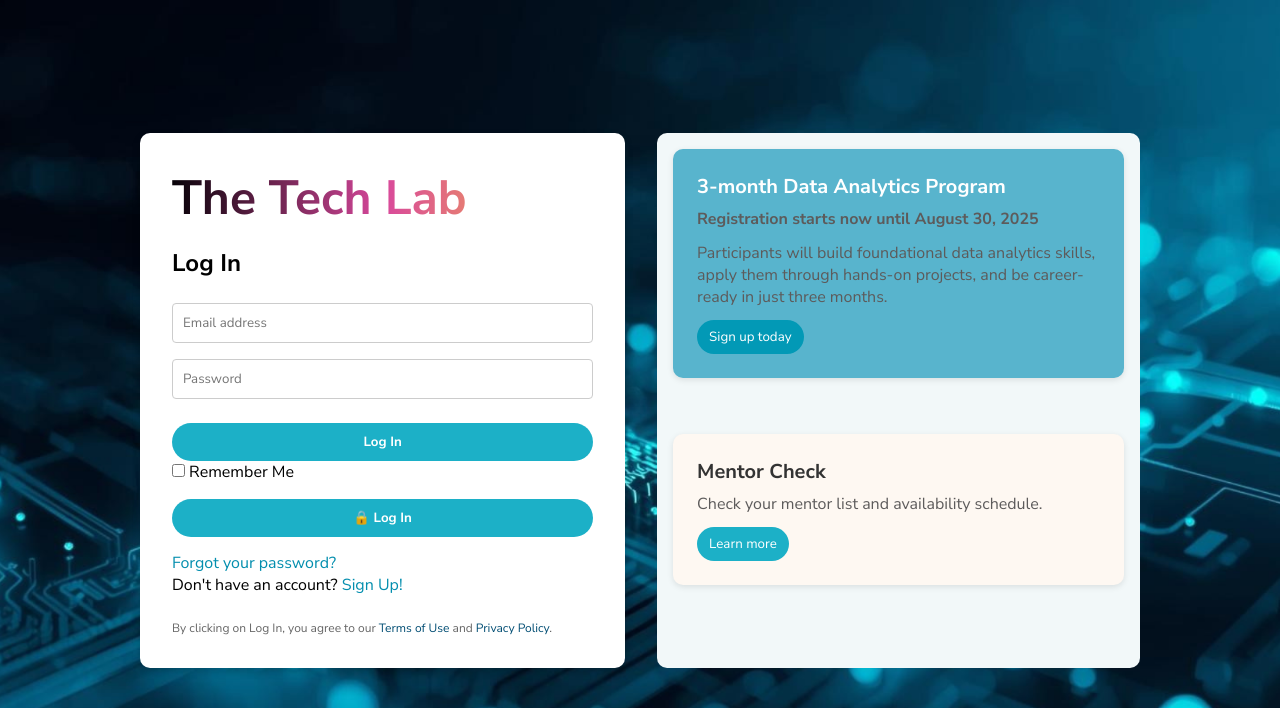
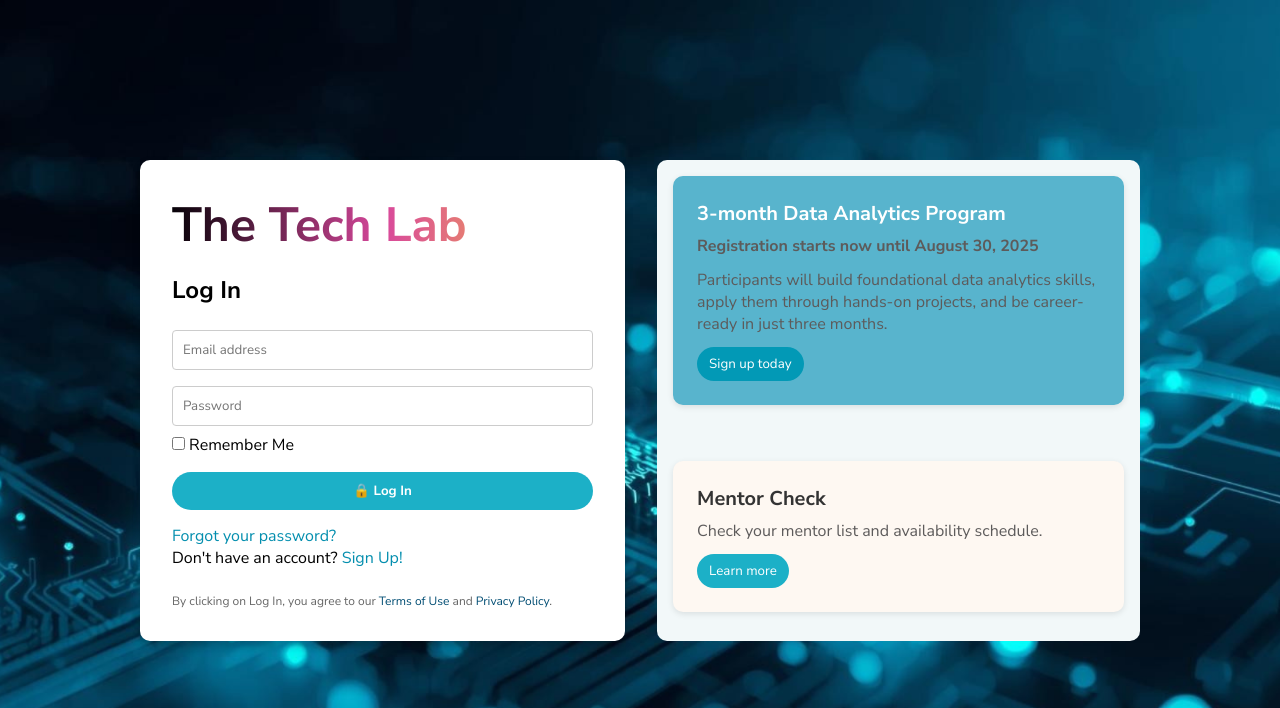
Before and after one commit to xmaemaumeowx/ttl, a Node server app: page /login in a window 1280 px wide. Shown: the top 708 px of the page. Run offline with Node 20, Linux system fonts and the light colour scheme; some libraries are stand-ins or nearby versions.

Commit message:
remove extra button

```diff
--- a/src/views/login.ejs
+++ b/src/views/login.ejs
@@ -18,7 +18,6 @@
         <form id="loginForm" action="/login" method="POST">
           <input type="email" name="email" placeholder="Email address" required>
           <input type="password" name="password" placeholder="Password" required>
-          <button type="submit">Log In</button>
         <label><input type="checkbox"> Remember Me</label>
         <button id="LoginBtn" class="submit-btn" type="submit">🔒 Log In</button>
         </form>
```
